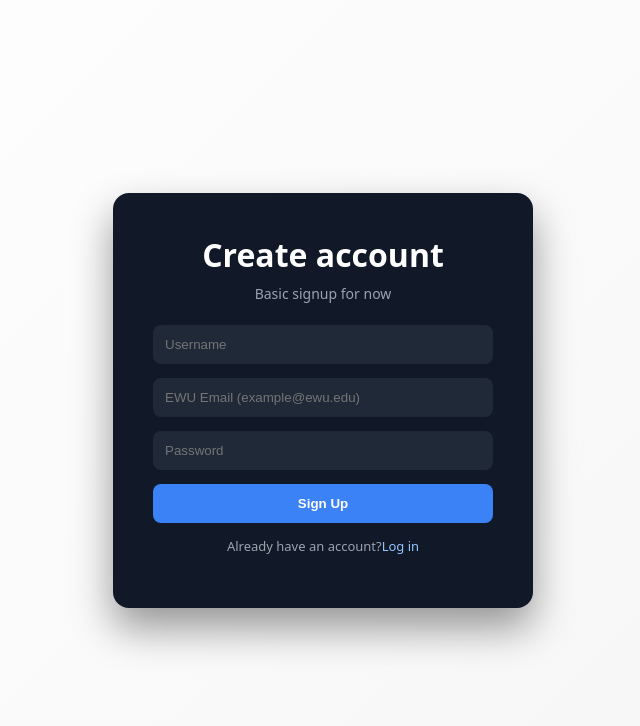
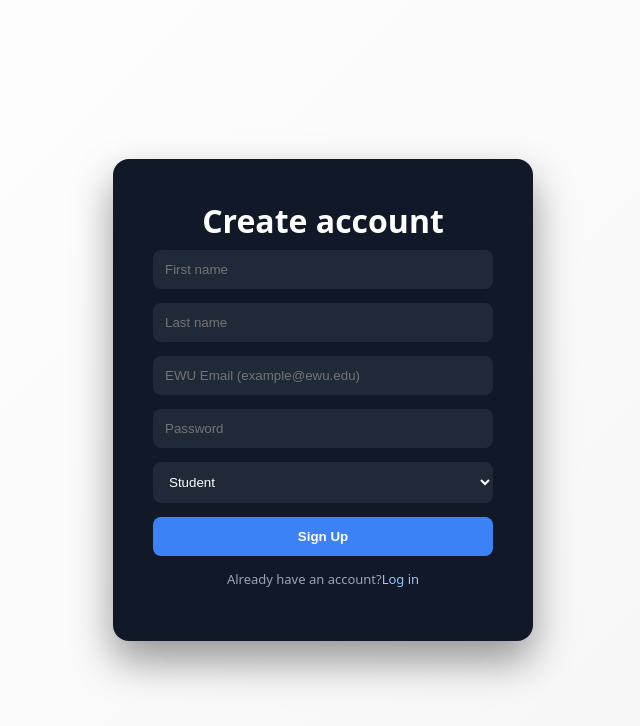
Before and after one commit to Al3xramirez/CSCD488-SeniorProject, a Vue app in the folder frontend-vue/: page /signup in a window 1280 px wide. Shown: the top 726 px of the page, without its empty margins (317-957 px from the left). Built offline with nearby package versions, Linux system fonts and the light colour scheme.

Commit message:
Added Signup to reflect possible Student Table in our DB?

```diff
--- a/frontend-vue/src/views/Login.vue
+++ b/frontend-vue/src/views/Login.vue
@@ -7,7 +7,7 @@ const username = ref('')
 const password = ref('')
 
 const submitForm = async () => {
-  const res = await fetch('http://localhost:8080/api/login', { //this needs to be redirected to the webserver api which will
+  const res = await fetch('/api/login', { //this needs to be redirected to the webserver api which will
     method: 'POST',                                   //then reach out to the SQL database for authenticate login
     headers: { 'Content-Type': 'application/x-www-form-urlencoded' },
     credentials: 'include',
--- a/frontend-vue/src/views/Signup.vue
+++ b/frontend-vue/src/views/Signup.vue
@@ -3,20 +3,24 @@ import { ref } from 'vue'
 import { useRouter } from 'vue-router'
 
 const router = useRouter()
-const username = ref('')
+const firstName = ref('')
+const lastName = ref('')
 const email = ref('')
 const password = ref('')
+const role = ref('student')
 
 const submitForm = async () => {
-  const res = await fetch('http://localhost:8080/api/signup', {//this needs to be redirected to the webserver api which will
+  const res = await fetch('/api/signup', {//this needs to be redirected to the webserver api which will
     method: 'POST',                                            //then reach out to the SQL database for verify signup
     headers: {
       'Content-Type': 'application/json'
     },
     body: JSON.stringify({
-      username: username.value,
+      firstName: firstName.value,
+      lastName: lastName.value,
       email: email.value,
-      password: password.value
+      password: password.value,
+      role: role.value,
     })
   })
 
@@ -32,21 +36,28 @@ const submitForm = async () => {
   <div class="container">
     <div class="card">
       <h1>Create account</h1>
-      <p class="subtitle">Basic signup for now</p>
 
       <form class="form" @submit.prevent="submitForm">
         <input
           type="text"
-          v-model="username"
-          name = "username"
-          placeholder="Username"
-          autocomplete="username"
+          v-model="firstName"
+          name="firstName"
+          placeholder="First name"
+          autocomplete="given-name"
+          required
+        />
+        <input
+          type="text"
+          v-model="lastName"
+          name="lastName"
+          placeholder="Last name"
+          autocomplete="family-name"
           required
         />
         <input
           type="email"
           v-model="email"
-          name = "email"
+          name="email"
           placeholder="EWU Email (example@ewu.edu)"
           autocomplete="email"
           required
@@ -54,11 +65,16 @@ const submitForm = async () => {
         <input
           type="password"
           v-model="password"
-          name = "password"
+          name="password"
           placeholder="Password"
           autocomplete="new-password"
           required
         />
+        <select v-model="role" name="role" required>
+          <option value="student">Student</option>
+          <option value="ta">TA</option>
+          <option value="professor">Professor</option>
+        </select>
         <button type="submit">Sign Up</button>
       </form>
 
@@ -94,12 +110,6 @@ h1 {
   margin: 0 0 8px;
 }
 
-.subtitle {
-  margin: 0 0 22px;
-  color: #9ca3af;
-  font-size: 14px;
-}
-
 .form {
   display: flex;
   flex-direction: column;
@@ -115,7 +125,20 @@ h1 {
   color: white;
 }
 
+.form select {
+  padding: 12px;
+  border-radius: 8px;
+  border: none;
+  outline: none;
+  background: #1f2937;
+  color: white;
+}
+
 .form input:focus {
+  box-shadow: 0 0 0 2px #3b82f6;
+}
+
+.form select:focus {
   box-shadow: 0 0 0 2px #3b82f6;
 }
 
```
